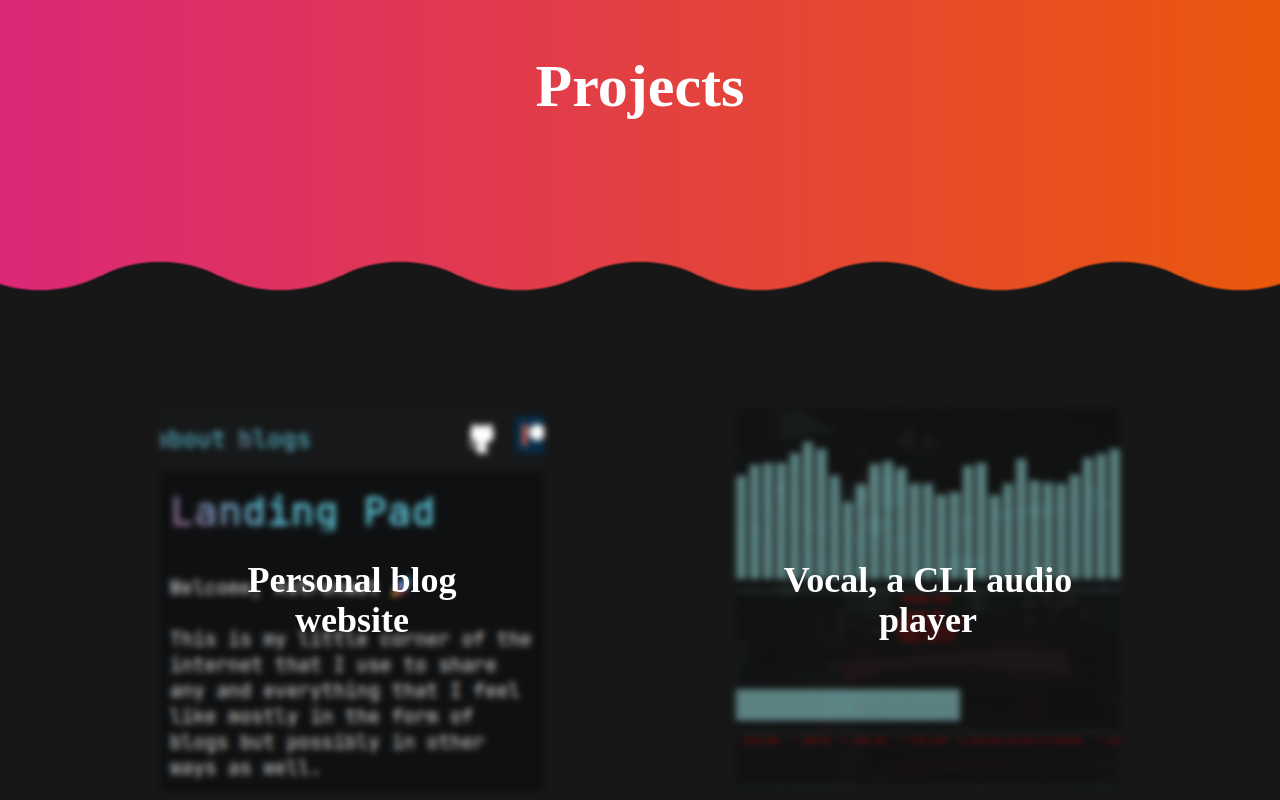
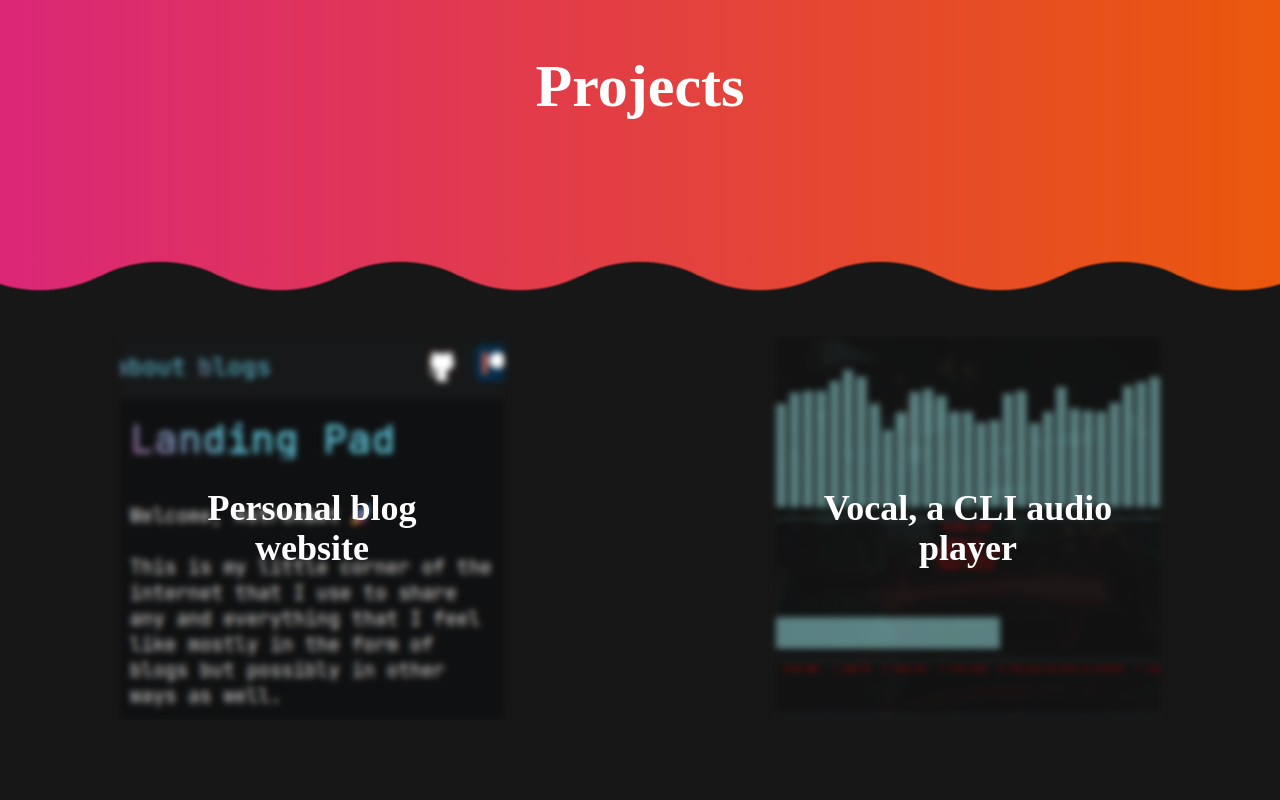
Before and after one commit to Jackboxx/my-website, a SvelteKit app: page / in a window 1280 px wide. Shown: the part 2536-3336 px from the top of the page. After the commit the page ends 3256 px from the top, so only its background shows below. Built offline with nearby package versions, Linux system fonts and the light colour scheme; a web font is replaced by a local one.

Commit message:
Fix spacing

```diff
--- a/src/routes/+page.svelte
+++ b/src/routes/+page.svelte
@@ -7,7 +7,7 @@
 	import Separator from './separator.svelte';
 </script>
 
-<div class="h-screen ">
+<div class="h-screen">
 	<div class="stars flex items-center justify-center h-full overflow-x-hidden">
 		<FancyText />
 	</div>
@@ -53,8 +53,7 @@
 
 	<Header text={'Projects'} />
 
-	<div class="h-[50%]">
-		<div class="w-100 flex flex-wrap h-full justify-around items-center m-8 sm:m-16 overflow-auto">
+	<div class="w-100 flex flex-wrap gap-8 justify-around items-center overflow-hidden">
 		<Project
 			title={'Personal blog website'}
 			link={'https://lucys-terminal.com'}
@@ -65,7 +64,6 @@
 			link={'https://github.com/Jackboxx/vocal'}
 			image={'/img/vocal.png'}
 		/>
-		</div>
 	</div>
 </div>
 
```
Lines whose indentation alone changed are shown as unchanged.
